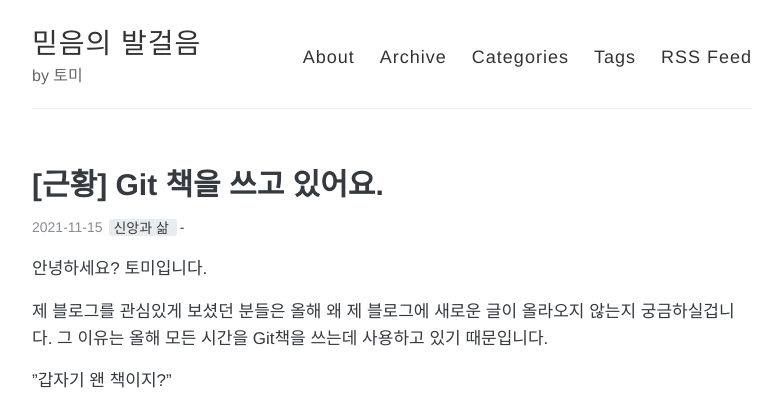
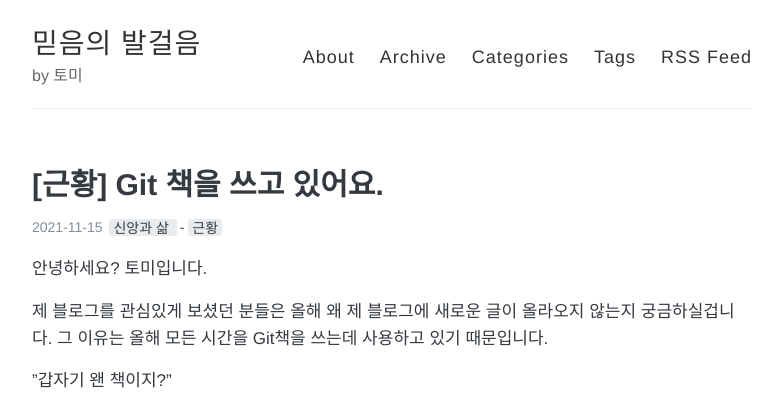
Before and after one commit to Jusung/joyfulpace, a Jekyll site: the page built from _posts/2021/2021-11-15-IamWriting.md, in a window 1280 px wide and 900 px high. Shown: the top 409 px of the window, without its empty margins (248-1031 px from the left). Built offline with Jekyll 4.4.1, drawn with Linux system fonts in a browser that asks for light colours; comment, search, counter and statistics services are not loaded.

Commit message:
태그 추가

```diff
--- a/_posts/2021/2021-11-15-IamWriting.md
+++ b/_posts/2021/2021-11-15-IamWriting.md
@@ -3,6 +3,8 @@ layout: post
 title: "[근황] Git 책을 쓰고 있어요."
 category:
   - 신앙과 삶
+tag:
+  - 근황
 comments: true
 published: true
 ---
```
